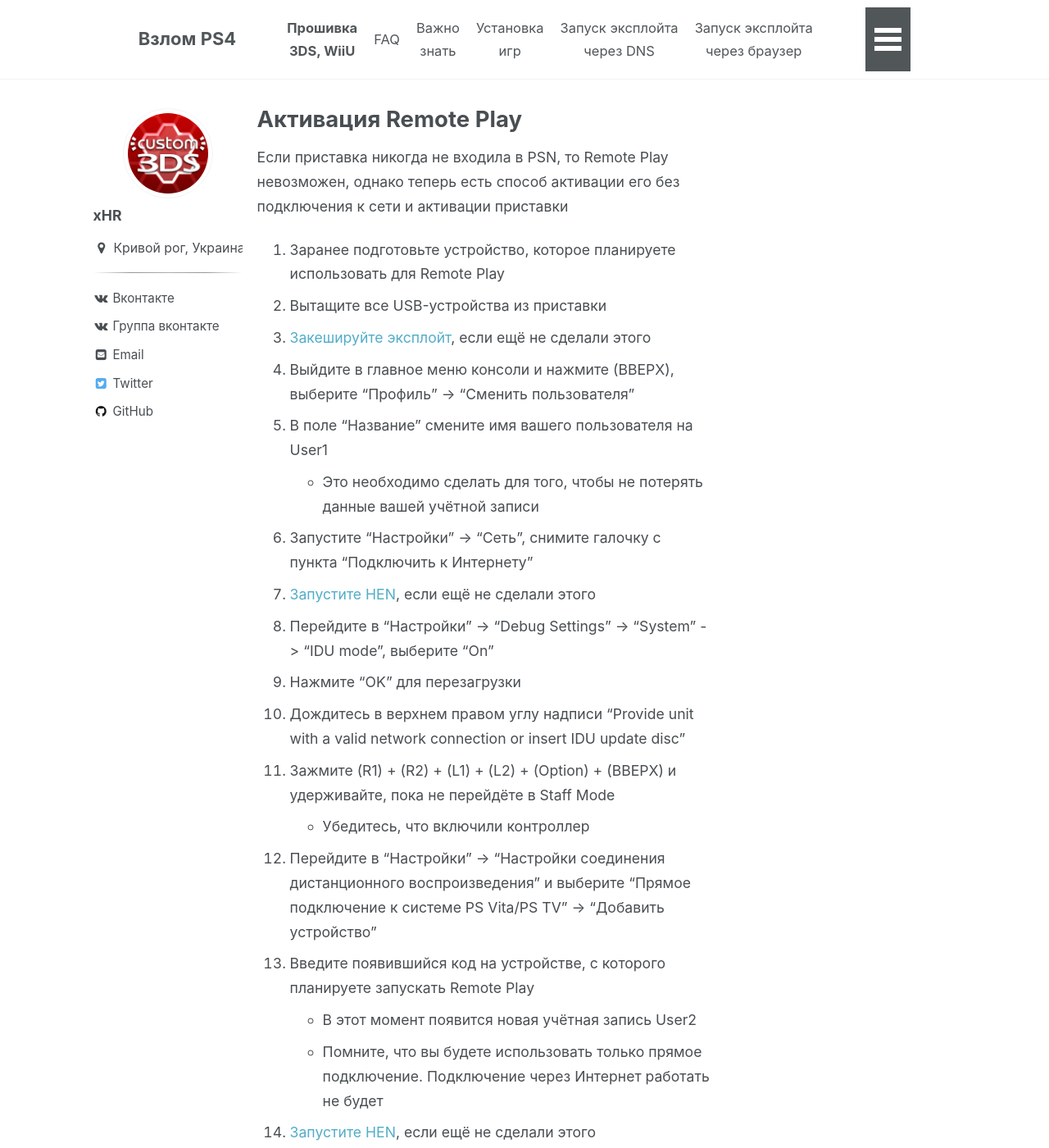
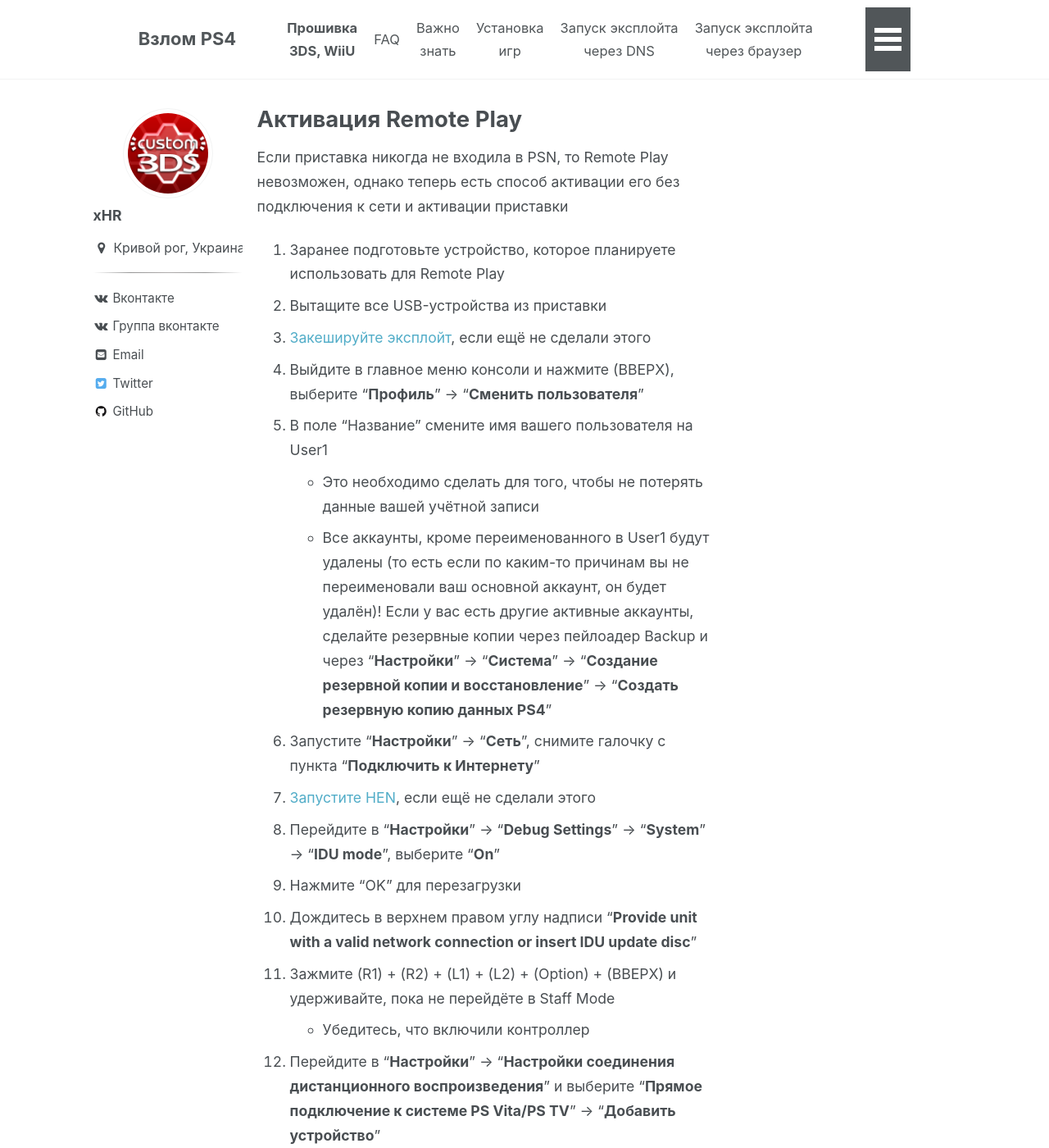
Before and after one commit to rashevskyv/ps4, a Jekyll site: the page built from _pages/remote-play.md, in a window 1280 px wide and 1400 px high. Shown: the whole window at 82% size. Built offline with Jekyll 4.4.1, drawn with Linux system fonts in a browser that asks for light colours; nearby versions of some CDN libraries; some of the changed text lies outside the part shown.

Commit message:
Добавил информацию про бекап в remote play

```diff
--- a/_pages/remote-play.md
+++ b/_pages/remote-play.md
@@ -10,23 +10,24 @@
 1. Заранее подготовьте устройство, которое планируете использовать для Remote Play
 1. Вытащите все USB-устройства из приставки
 1. [Закешируйте эксплойт](start-hen#%D1%87%D0%B0%D1%81%D1%82%D1%8C-iv---%D0%BA%D0%B5%D1%88%D0%B8%D1%80%D0%BE%D0%B2%D0%B0%D0%BD%D0%B8%D0%B5-%D1%8D%D0%BA%D1%81%D0%BF%D0%BB%D0%BE%D0%B9%D1%82%D0%B0){:target="_blank"}, если ещё не сделали этого
-1. Выйдите в главное меню консоли и нажмите (ВВЕРХ), выберите "Профиль" -> "Сменить пользователя"
+1. Выйдите в главное меню консоли и нажмите (ВВЕРХ), выберите "**Профиль**" -> "**Сменить пользователя**"
 1. В поле "Название" смените имя вашего пользователя на User1
 	* Это необходимо сделать для того, чтобы не потерять данные вашей учётной записи
-1. Запустите "Настройки" -> "Сеть", снимите галочку с пункта "Подключить к Интернету"
+	* Все аккаунты, кроме переименованного в User1 будут удалены (то есть если по каким-то причинам вы не переименовали ваш основной аккаунт, он будет удалён)! Если у вас есть другие активные аккаунты, сделайте резервные копии через пейлоадер Backup и через "**Настройки**" -> "**Система**" -> "**Создание резервной копии и восстановление**" -> "**Создать резервную копию данных PS4**"
+1. Запустите "**Настройки**" -> "**Сеть**", снимите галочку с пункта "**Подключить к Интернету**"
 1. [Запустите HEN](start-hen#%D1%87%D0%B0%D1%81%D1%82%D1%8C-iii---%D0%B7%D0%B0%D0%BF%D1%83%D1%81%D0%BA-%D1%8D%D0%BA%D1%81%D0%BF%D0%BB%D0%BE%D0%B9%D1%82%D0%B0){:target="_blank"}, если ещё не сделали этого
-1. Перейдите в "Настройки" -> "Debug Settings" -> "System" -> "IDU mode", выберите "On"
+1. Перейдите в "**Настройки**" -> "**Debug Settings**" -> "**System**" -> "**IDU mode**", выберите "**On**"
 1. Нажмите "OK" для перезагрузки
-1. Дождитесь в верхнем правом углу надписи "Provide unit with a valid network connection or insert IDU update disc"
+1. Дождитесь в верхнем правом углу надписи "**Provide unit with a valid network connection or insert IDU update disc**"
 1. Зажмите (R1) + (R2) + (L1) + (L2) + (Option) + (ВВЕРХ) и удерживайте, пока не перейдёте в Staff Mode
 	* Убедитесь, что включили контроллер
-1. Перейдите в "Настройки" -> "Настройки соединения дистанционного воспроизведения" и выберите "Прямое подключение к системе PS Vita/PS TV" -> "Добавить устройство"
+1. Перейдите в "**Настройки**" -> "**Настройки соединения дистанционного воспроизведения**" и выберите "**Прямое подключение к системе PS Vita/PS TV**" -> "**Добавить устройство**"
 1. Введите появившийся код на устройстве, с которого планируете запускать Remote Play
 	* В этот момент появится новая учётная запись User2
 	* Помните, что вы будете использовать только прямое подключение. Подключение через Интернет работать не будет
 1. [Запустите HEN](start-hen#%D1%87%D0%B0%D1%81%D1%82%D1%8C-iii---%D0%B7%D0%B0%D0%BF%D1%83%D1%81%D0%BA-%D1%8D%D0%BA%D1%81%D0%BF%D0%BB%D0%BE%D0%B9%D1%82%D0%B0){:target="_blank"}, если ещё не сделали этого
-1. Перейдите в "Настройки" -> "Debug Settings" -> "System" -> "IDU mode", выберите "Off"
-1. Нажмите "OK" для перезагрузки
+1. Перейдите в "**Настройки**" -> "**Debug Settings**" -> "**System**" -> "**IDU mode**", выберите "**Off**"
+1. Нажмите "**OK**" для перезагрузки
 
 Не удаляйте учётную запись User2, иначе Remote Play перестанет работать!
 {: .notice--danger}
```
Also changed, not shown: _pages/backup.md (added, +6 -0 lines), _pages/home.md (+1 -1 lines).
